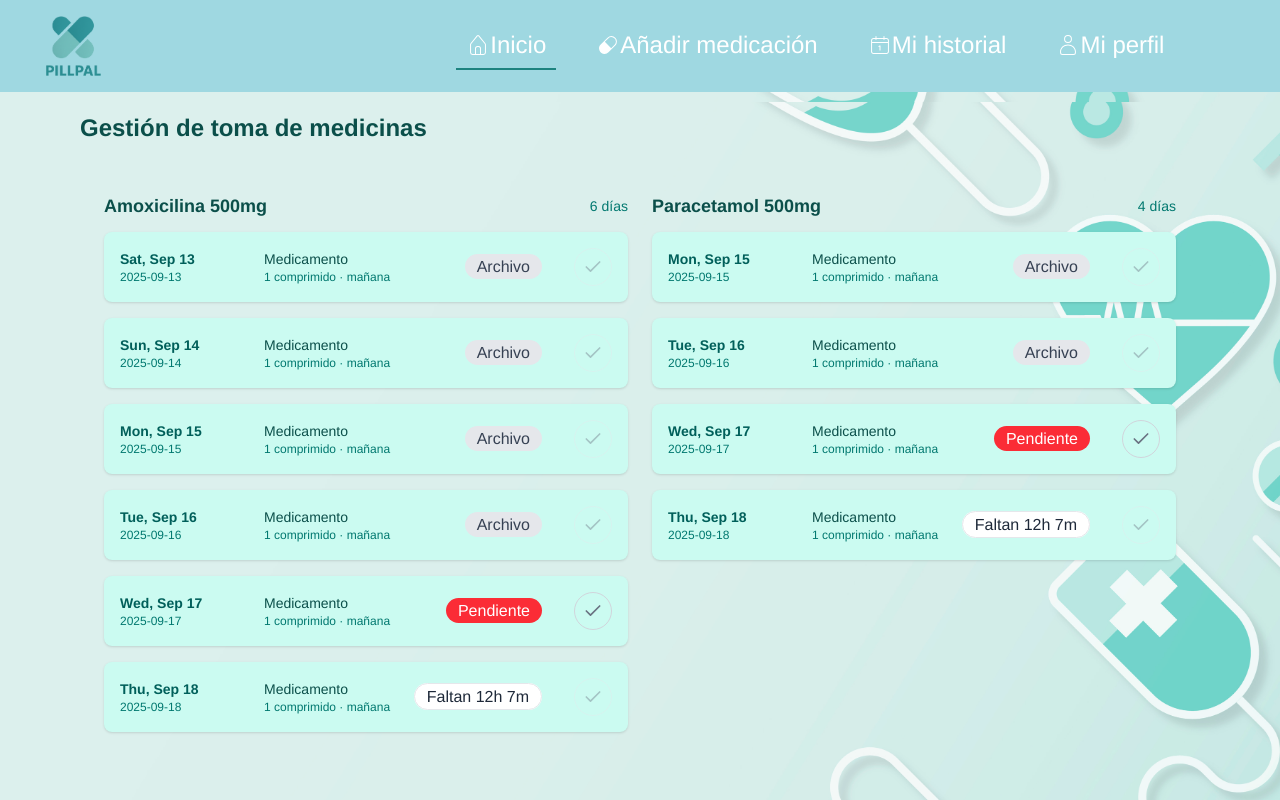
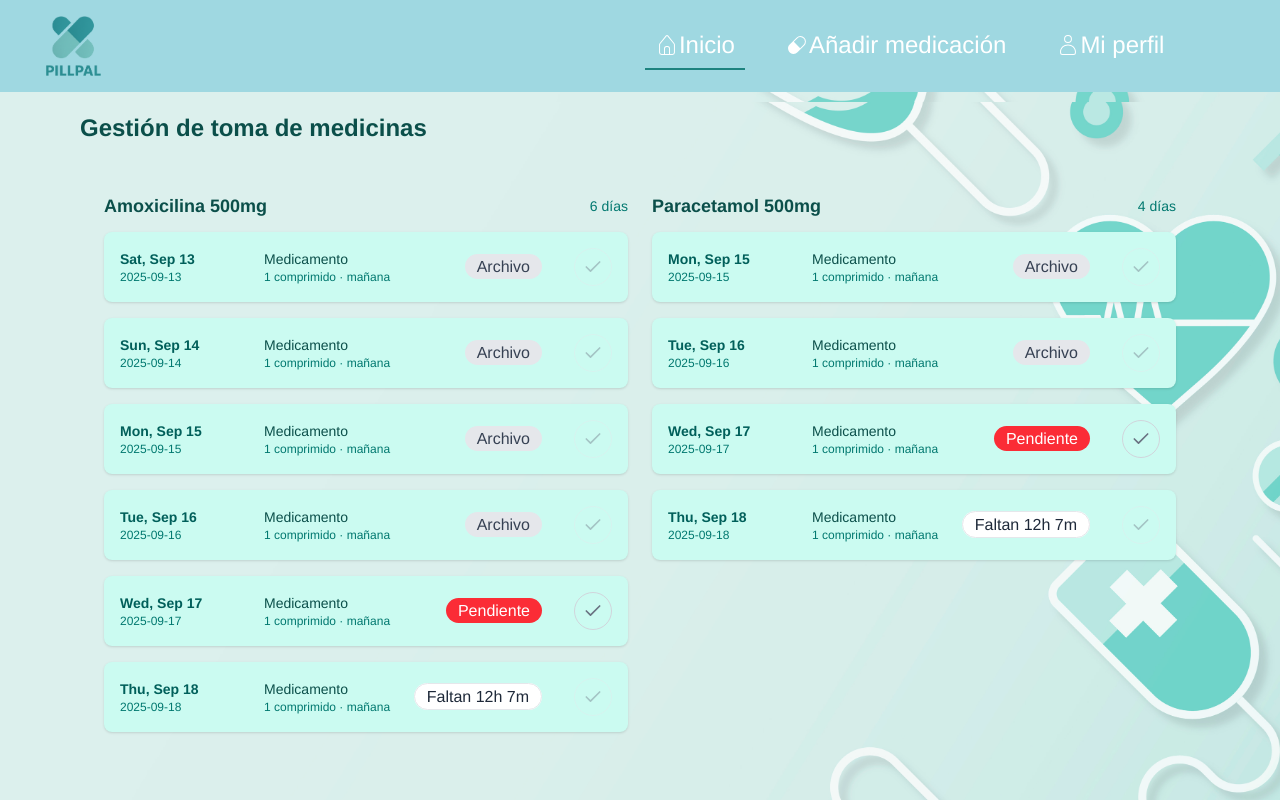
Before and after one commit to PillPal-FullStack/PillPal-Front, a React (Vite) app: page / in a window 1280 px wide. Shown: the top 800 px of the page. Built offline with nearby package versions, Linux system fonts and the light colour scheme.

Commit message:
removed history from navbar

```diff
--- a/src/layout/NavBar.jsx
+++ b/src/layout/NavBar.jsx
@@ -54,15 +54,6 @@ export default function Navbar() {
                 </li>
                 <li>
                     <NavLink
-                        to="/history"
-                        onClick={() => setIsOpen(false)}
-                        className={({ isActive }) => isActive ? styles.activeLink : ""}
-                    >
-                        <CiCalendarDate /> Mi historial
-                    </NavLink>
-                </li>
-                <li>
-                    <NavLink
                         to="/profile"
                         onClick={() => setIsOpen(false)}
                         className={({ isActive }) => isActive ? styles.activeLink : ""}
```
